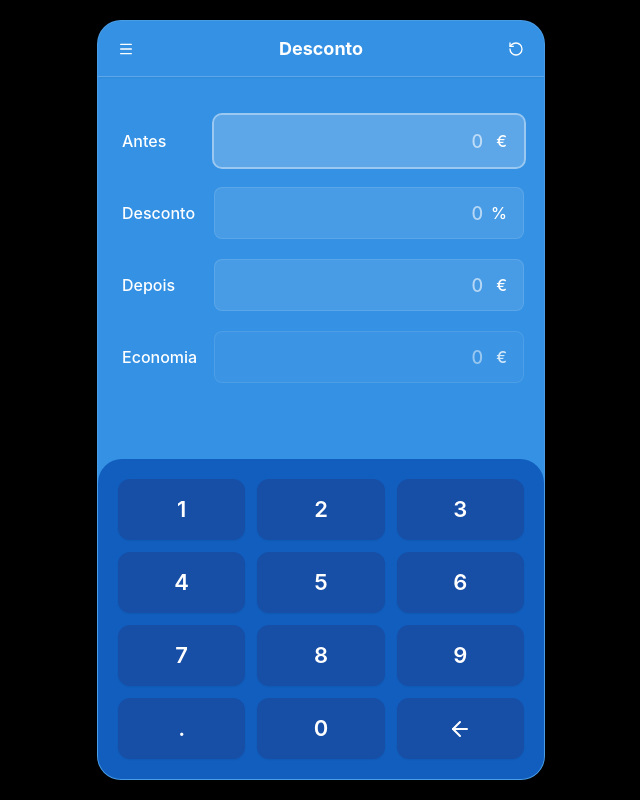
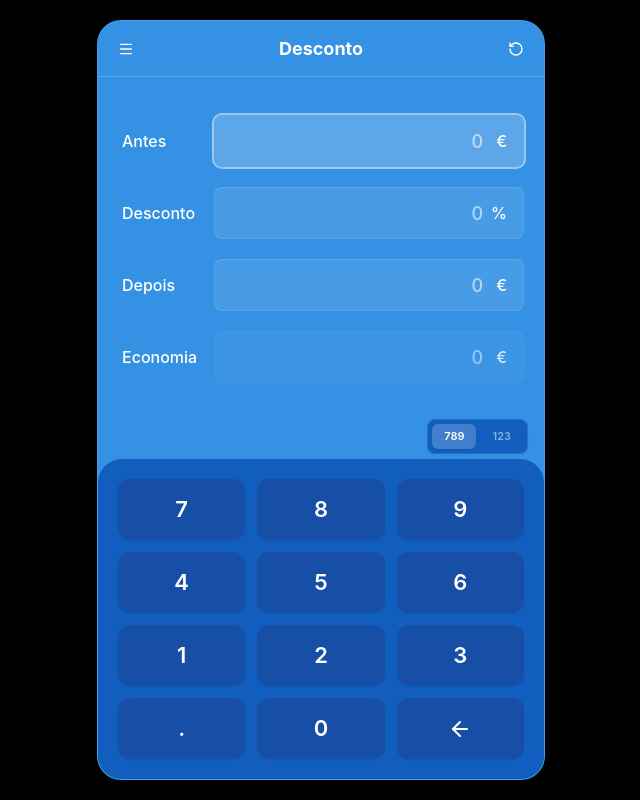
Before and after one commit to Bergch13-Il/calctape-app-mjcyfdvgz, a React (Vite) app: page /discount in a window 1280 px wide. Shown: the whole page, without its empty margins (319-959 px from the left). Built offline with nearby package versions, Linux system fonts and the light colour scheme.

Commit message:
Refactor: Improve result highlighting and keypad toggles

```diff
--- a/src/components/percentage-tools/ToolKeypad.tsx
+++ b/src/components/percentage-tools/ToolKeypad.tsx
@@ -1,4 +1,5 @@
 import { ArrowLeft } from 'lucide-react'
+import { useState } from 'react'
 import { cn } from '@/lib/utils'
 
 interface ToolKeypadProps {
@@ -8,31 +9,66 @@ interface ToolKeypadProps {
 }
 
 export function ToolKeypad({ onKeyPress, onDelete, className }: ToolKeypadProps) {
+  const [layout, setLayout] = useState<'calc' | 'phone'>('calc')
+
+  const keysCalc = [
+    ['7', '8', '9'],
+    ['4', '5', '6'],
+    ['1', '2', '3'],
+  ]
+
+  const keysPhone = [
+    ['1', '2', '3'],
+    ['4', '5', '6'],
+    ['7', '8', '9'],
+  ]
+
+  const activeKeys = layout === 'calc' ? keysCalc : keysPhone
+
   return (
+    <div className="relative w-full">
+      <div className="absolute -top-10 right-4 z-10 flex bg-[#115ebe] rounded-lg p-1 shadow-sm border border-white/10 gap-1">
+        <button
+          onClick={() => setLayout('calc')}
+          className={cn(
+            'px-3 py-1 text-[11px] font-semibold rounded-md transition-colors text-white',
+            layout === 'calc' ? 'bg-white/20 shadow-sm' : 'opacity-50 hover:bg-white/10',
+          )}
+        >
+          789
+        </button>
+        <button
+          onClick={() => setLayout('phone')}
+          className={cn(
+            'px-3 py-1 text-[11px] font-semibold rounded-md transition-colors text-white',
+            layout === 'phone' ? 'bg-white/20 shadow-sm' : 'opacity-50 hover:bg-white/10',
+          )}
+        >
+          123
+        </button>
+      </div>
       <div
         className={cn(
           'grid grid-cols-3 grid-rows-4 gap-3 bg-[#115ebe] p-5 select-none shrink-0 h-[320px] w-full rounded-t-3xl',
           className,
         )}
-      onPointerDown={(e) => e.preventDefault()}
+        onPointerDown={(e) => {
+          if ((e.target as HTMLElement).tagName !== 'BUTTON') {
+            e.preventDefault()
+          }
+        }}
       >
-      <Key onClick={() => onKeyPress('1')}>1</Key>
-      <Key onClick={() => onKeyPress('2')}>2</Key>
-      <Key onClick={() => onKeyPress('3')}>3</Key>
-
-      <Key onClick={() => onKeyPress('4')}>4</Key>
-      <Key onClick={() => onKeyPress('5')}>5</Key>
-      <Key onClick={() => onKeyPress('6')}>6</Key>
-
-      <Key onClick={() => onKeyPress('7')}>7</Key>
-      <Key onClick={() => onKeyPress('8')}>8</Key>
-      <Key onClick={() => onKeyPress('9')}>9</Key>
-
+        {activeKeys.flat().map((key) => (
+          <Key key={key} onClick={() => onKeyPress(key)}>
+            {key}
+          </Key>
+        ))}
         <Key onClick={() => onKeyPress('.')}>.</Key>
         <Key onClick={() => onKeyPress('0')}>0</Key>
         <Key onClick={onDelete}>
           <ArrowLeft className="h-6 w-6" />
         </Key>
+      </div>
     </div>
   )
 }
--- a/src/components/percentage-tools/ToolRow.tsx
+++ b/src/components/percentage-tools/ToolRow.tsx
@@ -7,6 +7,7 @@ interface ToolRowProps {
   readOnly?: boolean
   className?: string
   isActive?: boolean
+  isCalculated?: boolean
   onClick?: () => void
 }
 
@@ -17,6 +18,7 @@ export function ToolRow({
   readOnly,
   className,
   isActive,
+  isCalculated,
   onClick,
 }: ToolRowProps) {
   return (
@@ -29,10 +31,14 @@ export function ToolRow({
       <div
         onClick={!readOnly ? onClick : undefined}
         className={cn(
-          'relative flex-1 h-[52px] bg-white/10 rounded-lg overflow-hidden transition-all border border-white/10',
+          'relative flex-1 h-[52px] rounded-lg overflow-hidden transition-all border',
           isActive && 'ring-2 ring-white/50 bg-white/20 border-transparent',
-          !isActive && !readOnly && 'hover:bg-white/20 cursor-pointer',
-          readOnly && 'bg-white/5 opacity-80 cursor-default',
+          isCalculated &&
+            !isActive &&
+            'bg-[#4ade80]/20 border-[#4ade80]/50 shadow-[0_0_10px_rgba(74,222,128,0.2)]',
+          !isActive && !isCalculated && 'bg-white/10 border-white/10',
+          !isActive && !readOnly && !isCalculated && 'hover:bg-white/20 cursor-pointer',
+          readOnly && 'bg-white/5 border-white/5 opacity-80 cursor-default',
         )}
       >
         <input
@@ -40,7 +46,8 @@ export function ToolRow({
           readOnly
           value={value}
           className={cn(
-            'w-full h-full bg-transparent border-none text-white text-right outline-none text-[18px] font-medium placeholder:text-white/60 no-stepper cursor-pointer pointer-events-none',
+            'w-full h-full bg-transparent border-none text-white text-right outline-none text-[18px] font-medium placeholder:text-white/60 no-stepper cursor-pointer pointer-events-none transition-colors duration-300',
+            isCalculated && !isActive && 'text-[#bbf7d0]',
             suffix ? 'pr-10 pl-4' : 'px-4',
           )}
           placeholder="0"
--- a/src/pages/Discount.tsx
+++ b/src/pages/Discount.tsx
@@ -13,11 +13,13 @@ export default function DiscountPage() {
   })
   const [activeField, setActiveField] = useState<Field>('before')
   const [fixedField, setFixedField] = useState<Field>('discount')
+  const [calculatedField, setCalculatedField] = useState<Field | null>(null)
 
   const handleFocus = (field: Field) => {
     if (field !== activeField) {
       setFixedField(activeField)
       setActiveField(field)
+      setCalculatedField(null)
     }
   }
 
@@ -25,6 +27,7 @@ export default function DiscountPage() {
     setValues({ before: '', discount: '', after: '' })
     setActiveField('before')
     setFixedField('discount')
+    setCalculatedField(null)
   }
 
   const handleChange = (newVal: string) => {
@@ -66,6 +69,7 @@ export default function DiscountPage() {
     }
 
     setValues(newValues)
+    setCalculatedField(newVal === '' ? null : calcField)
   }
 
   const handleKeyPress = (key: string) => {
@@ -99,6 +103,7 @@ export default function DiscountPage() {
           label="Antes"
           value={values.before}
           isActive={activeField === 'before'}
+          isCalculated={calculatedField === 'before'}
           onClick={() => handleFocus('before')}
           suffix="€"
         />
@@ -106,6 +111,7 @@ export default function DiscountPage() {
           label="Desconto"
           value={values.discount}
           isActive={activeField === 'discount'}
+          isCalculated={calculatedField === 'discount'}
           onClick={() => handleFocus('discount')}
           suffix="%"
         />
@@ -113,6 +119,7 @@ export default function DiscountPage() {
           label="Depois"
           value={values.after}
           isActive={activeField === 'after'}
+          isCalculated={calculatedField === 'after'}
           onClick={() => handleFocus('after')}
           suffix="€"
         />
--- a/src/pages/PercentageVariation.tsx
+++ b/src/pages/PercentageVariation.tsx
@@ -13,11 +13,13 @@ export default function PercentageVariationPage() {
   })
   const [activeField, setActiveField] = useState<Field>('initial')
   const [fixedField, setFixedField] = useState<Field>('final')
+  const [calculatedField, setCalculatedField] = useState<Field | null>(null)
 
   const handleFocus = (field: Field) => {
     if (field !== activeField) {
       setFixedField(activeField)
       setActiveField(field)
+      setCalculatedField(null)
     }
   }
 
@@ -25,6 +27,7 @@ export default function PercentageVariationPage() {
     setValues({ initial: '', final: '', variation: '' })
     setActiveField('initial')
     setFixedField('final')
+    setCalculatedField(null)
   }
 
   const handleChange = (newVal: string) => {
@@ -66,6 +69,7 @@ export default function PercentageVariationPage() {
     }
 
     setValues(newValues)
+    setCalculatedField(newVal === '' ? null : calcField)
   }
 
   const handleKeyPress = (key: string) => {
@@ -90,6 +94,7 @@ export default function PercentageVariationPage() {
           label="Valor Inic..."
           value={values.initial}
           isActive={activeField === 'initial'}
+          isCalculated={calculatedField === 'initial'}
           onClick={() => handleFocus('initial')}
           suffix="€"
         />
@@ -97,6 +102,7 @@ export default function PercentageVariationPage() {
           label="Valor Final"
           value={values.final}
           isActive={activeField === 'final'}
+          isCalculated={calculatedField === 'final'}
           onClick={() => handleFocus('final')}
           suffix="€"
         />
@@ -104,6 +110,7 @@ export default function PercentageVariationPage() {
           label="Variação %"
           value={values.variation}
           isActive={activeField === 'variation'}
+          isCalculated={calculatedField === 'variation'}
           onClick={() => handleFocus('variation')}
           suffix="%"
         />
--- a/src/pages/SimplePercentage.tsx
+++ b/src/pages/SimplePercentage.tsx
@@ -13,11 +13,13 @@ export default function SimplePercentagePage() {
   })
   const [activeField, setActiveField] = useState<Field>('percentage')
   const [fixedField, setFixedField] = useState<Field>('base')
+  const [calculatedField, setCalculatedField] = useState<Field | null>(null)
 
   const handleFocus = (field: Field) => {
     if (field !== activeField) {
       setFixedField(activeField)
       setActiveField(field)
+      setCalculatedField(null)
     }
   }
 
@@ -25,6 +27,7 @@ export default function SimplePercentagePage() {
     setValues({ percentage: '', base: '', result: '' })
     setActiveField('percentage')
     setFixedField('base')
+    setCalculatedField(null)
   }
 
   const handleChange = (newVal: string) => {
@@ -66,6 +69,7 @@ export default function SimplePercentagePage() {
     }
 
     setValues(newValues)
+    setCalculatedField(newVal === '' ? null : calcField)
   }
 
   const handleKeyPress = (key: string) => {
@@ -89,6 +93,7 @@ export default function SimplePercentagePage() {
         <ToolRow
           value={values.percentage}
           isActive={activeField === 'percentage'}
+          isCalculated={calculatedField === 'percentage'}
           onClick={() => handleFocus('percentage')}
           suffix="%"
         />
@@ -96,12 +101,14 @@ export default function SimplePercentagePage() {
           label="de"
           value={values.base}
           isActive={activeField === 'base'}
+          isCalculated={calculatedField === 'base'}
           onClick={() => handleFocus('base')}
         />
         <ToolRow
           label="é"
           value={values.result}
           isActive={activeField === 'result'}
+          isCalculated={calculatedField === 'result'}
           onClick={() => handleFocus('result')}
         />
       </div>
```
Also changed, not shown: .skip.config.json. Lines whose indentation alone changed are shown as unchanged.
